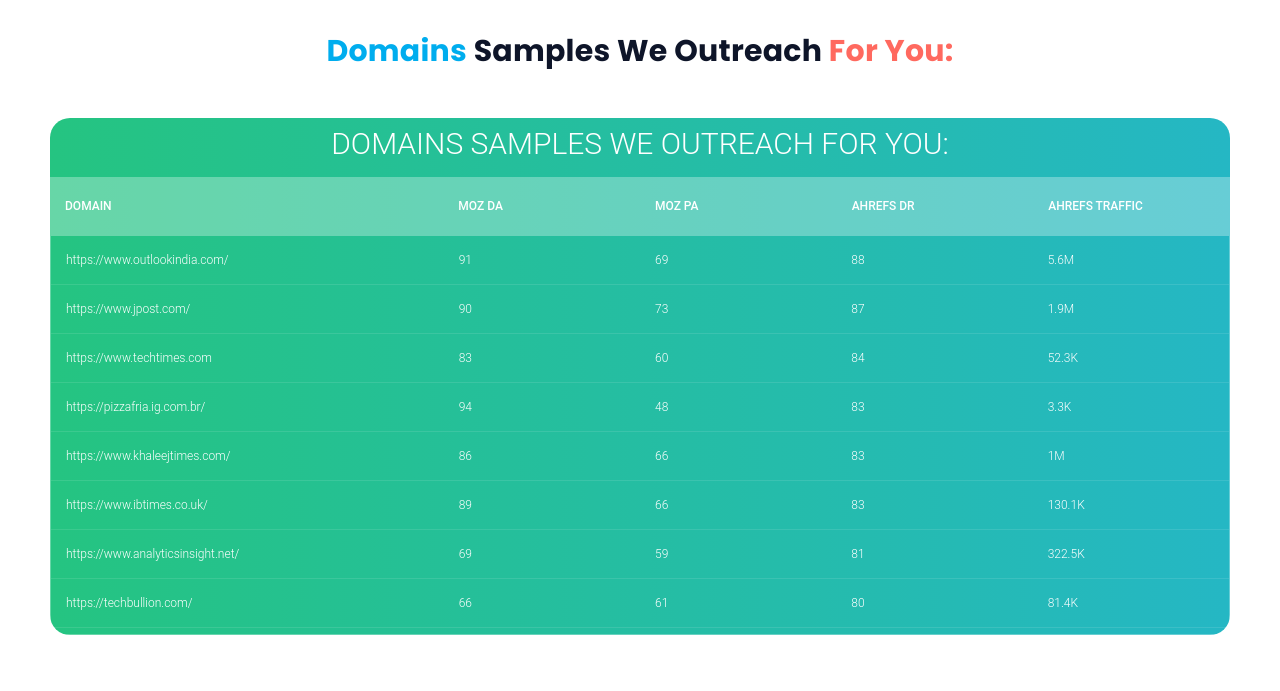
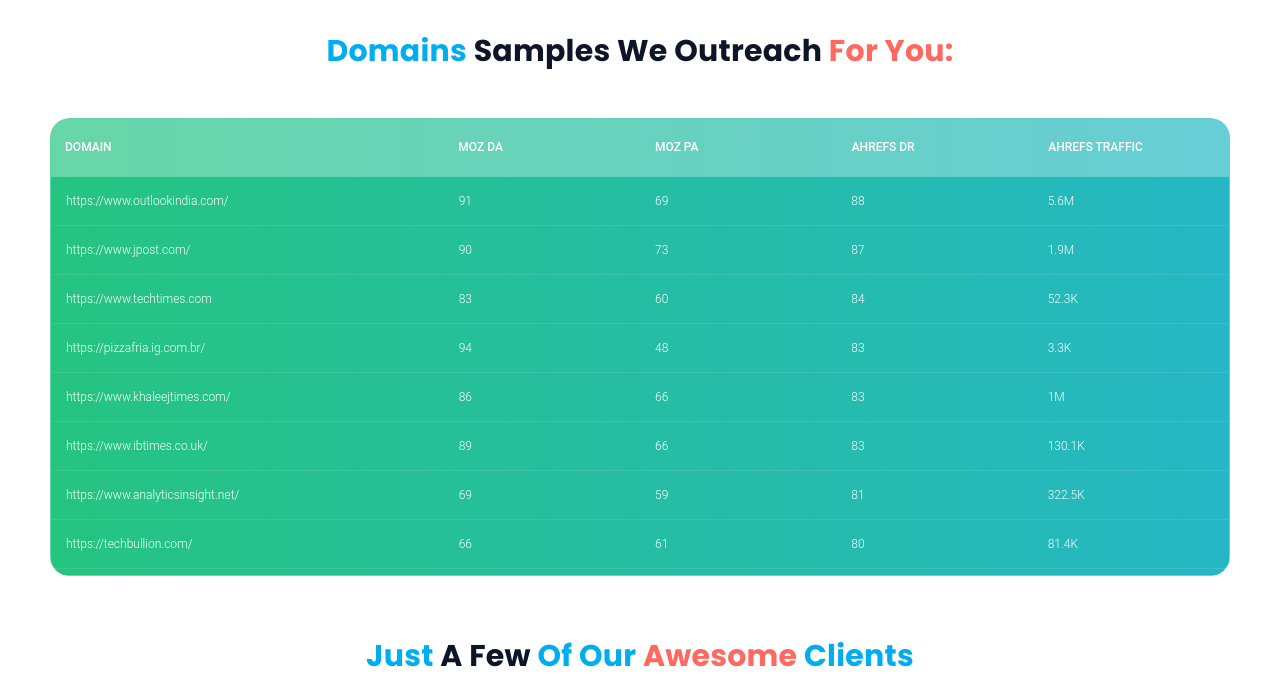
Before and after one commit to debasiskar123/seolinkhub, a plain HTML site: page index.html in a window 1280 px wide. Shown: the part 3595-4286 px from the top of the page. Drawn offline with Linux system fonts and the light colour scheme.

Commit message:
Update index.html
inside table header removed

```diff
--- a/index.html
+++ b/index.html
@@ -626,7 +626,7 @@
     </div>
   <section id="web-table">
     <!--for demo wrap-->
-    <h1 class="pt-2">Domains samples we outreach for you:</h1>
+
     <div class="tbl-header">
       <table cellpadding="0" cellspacing="0" border="0">
         <thead>
```
